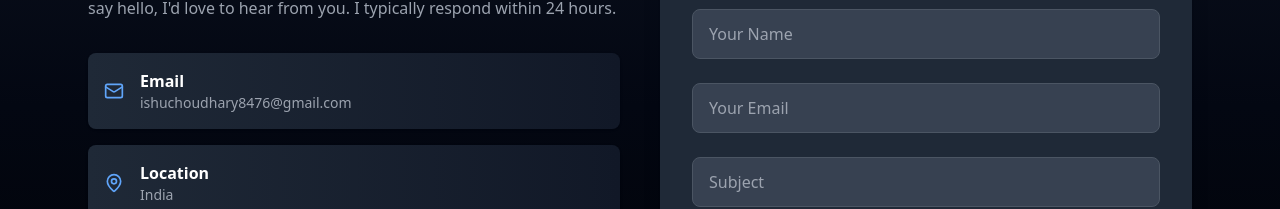
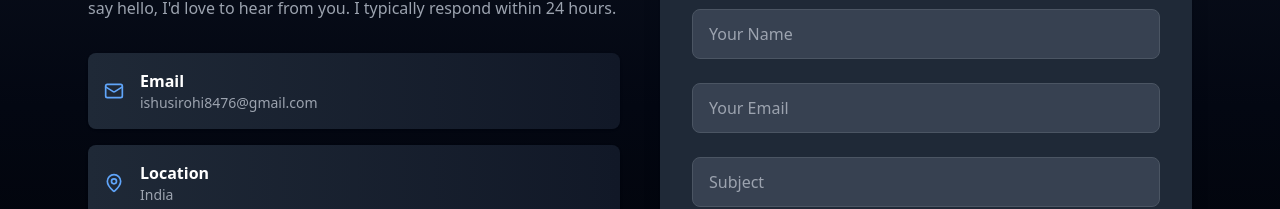
Before and after one commit to IshuSirohi/Portfolio_Website, a React (Vite) app: page / in a window 1280 px wide. Shown: the part 2856-3065 px from the top of the page. Built offline with nearby package versions, Linux system fonts and the light colour scheme.

Commit message:
Update Contact.jsx

```diff
--- a/src/sections/Contact.jsx
+++ b/src/sections/Contact.jsx
@@ -43,7 +43,7 @@ const Contact = () => {
     {
       icon: <Mail size={20} />,
       title: 'Email',
-      value: 'ishuchoudhary8476@gmail.com',
+      value: 'ishusirohi8476@gmail.com',
       link: '#',
     },
     // {
```
